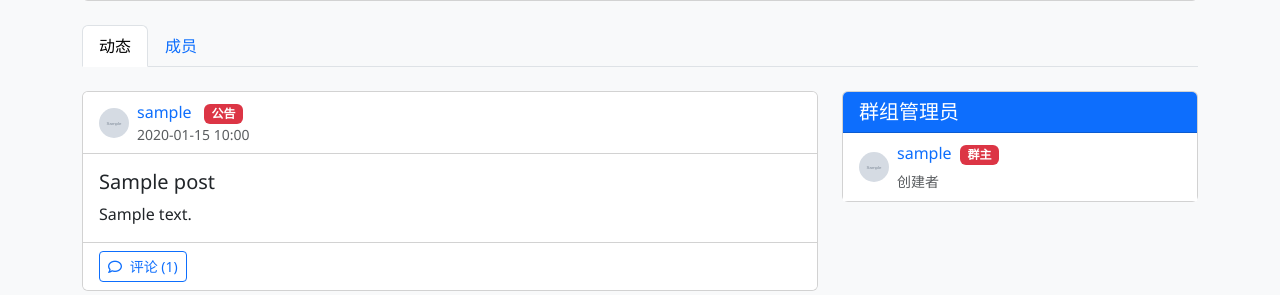
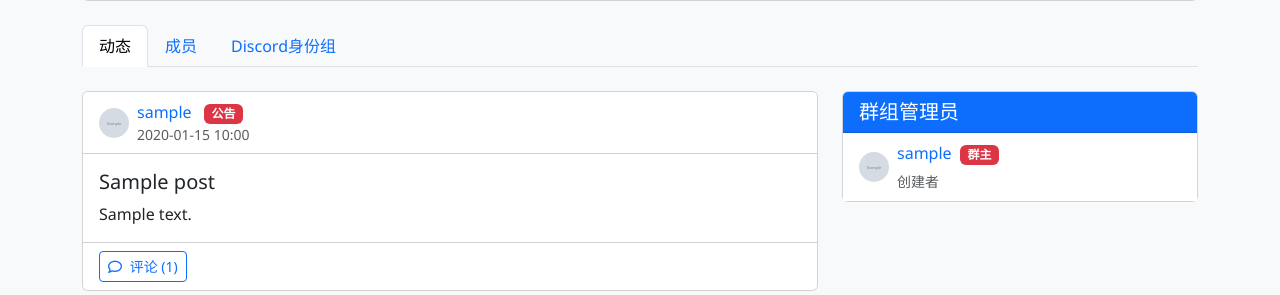
Before and after one commit to PuneetGOTO/group-manager, a Flask app: page /groups/1 in a window 1280 px wide. Shown: the part 489-784 px from the top of the page. Run offline with Flask 3, Linux system fonts and the light colour scheme; tables that the repository leaves empty hold one stand-in row (values such as "Sample post"); grey boxes marked "Sample" are stand-in pictures.

Commit message:
在群组页面添加显著的Discord身份组管理入口

```diff
--- a/app/templates/groups/view.html
+++ b/app/templates/groups/view.html
@@ -80,6 +80,13 @@
     <li class="nav-item">
         <a class="nav-link" href="{{ url_for('groups.members', group_id=group.id) }}">成员</a>
     </li>
+    {% if group.discord_id %}
+    <li class="nav-item">
+        <a class="nav-link" href="{{ url_for('groups.roles', group_id=group.id) }}">
+            <i class="bi bi-shield"></i> Discord身份组
+        </a>
+    </li>
+    {% endif %}
     <!-- 其他功能标签可以添加在这里 -->
 </ul>
 
```
Also changed, not shown: app/templates/groups/members.html (+7 -0 lines).
